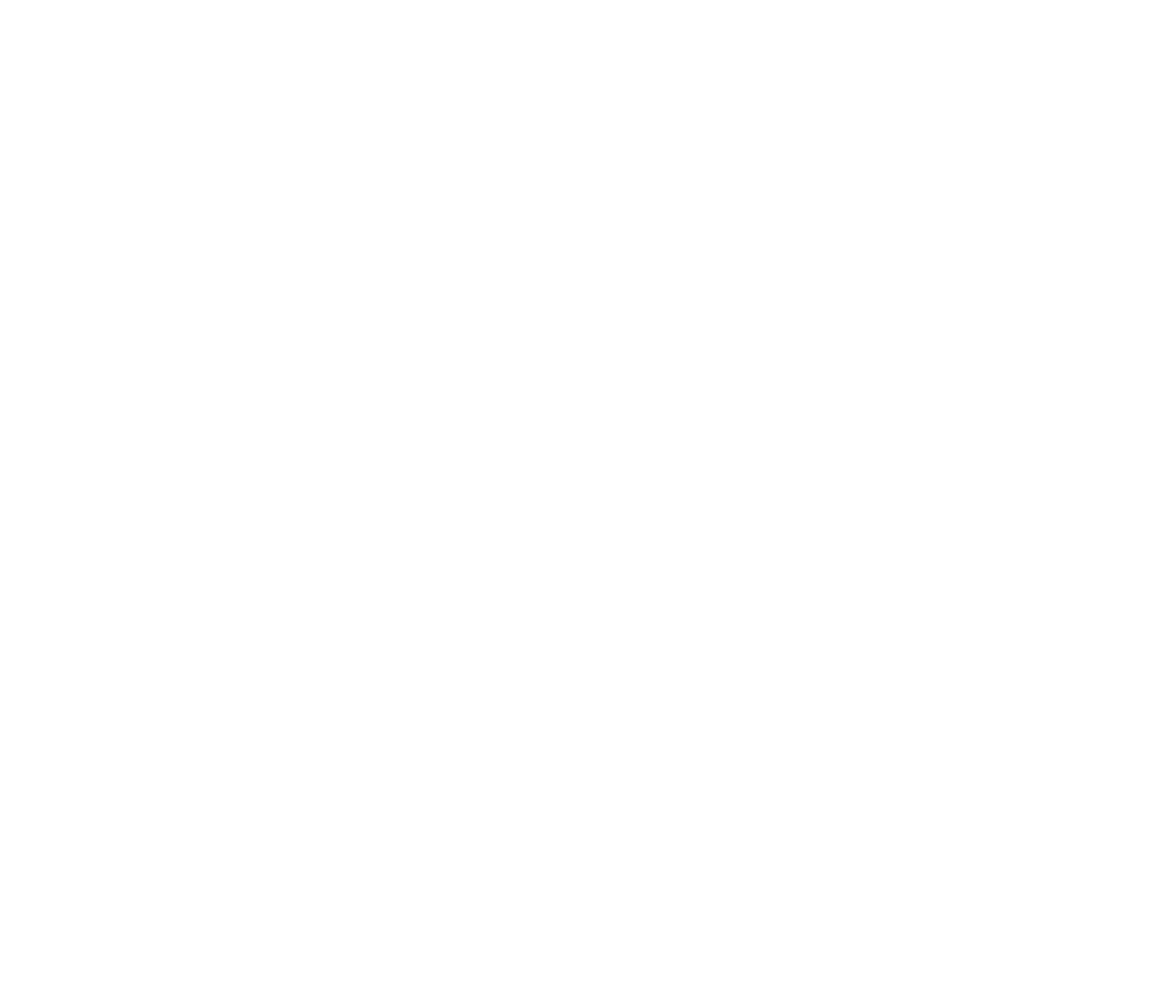
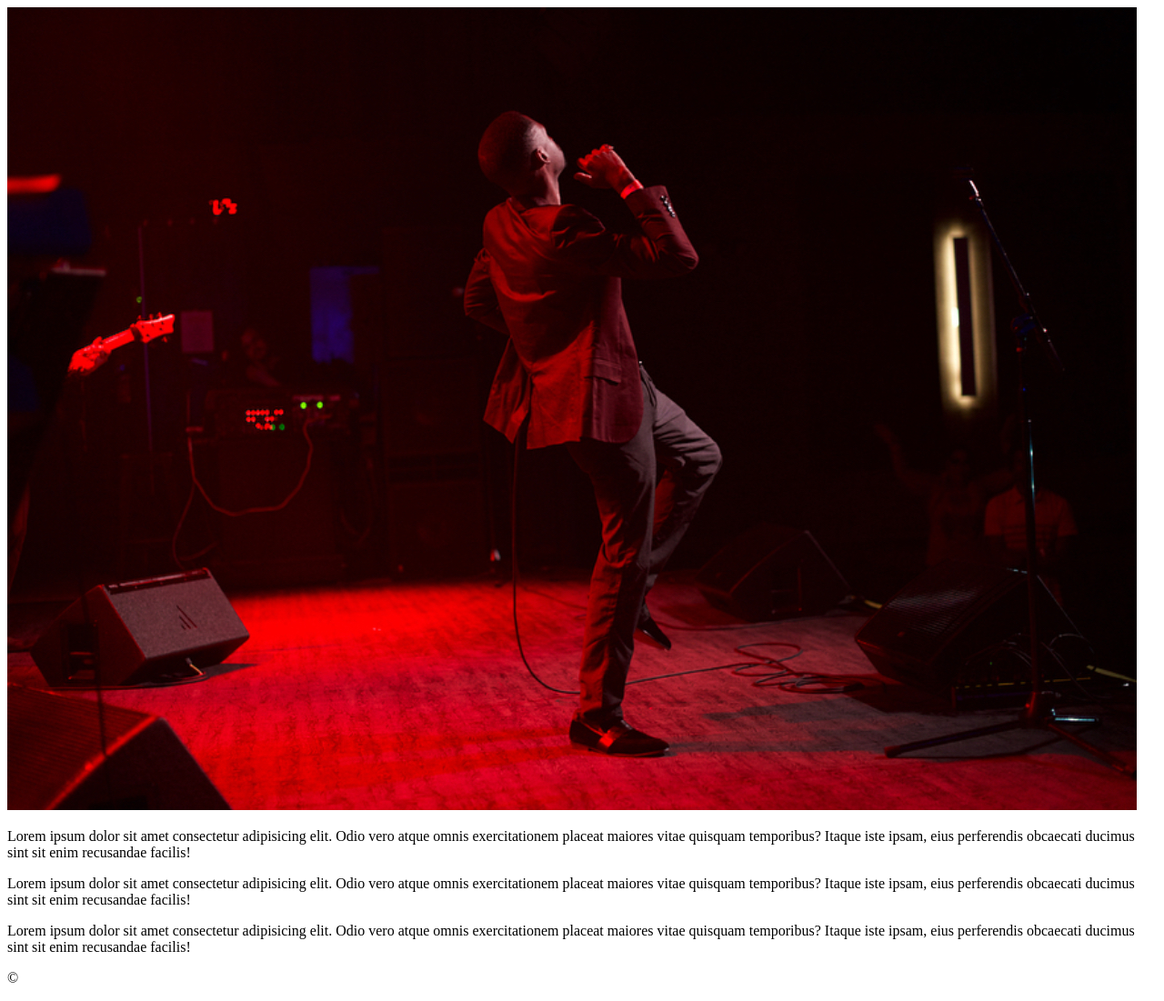
Before and after one commit to STL-LC101-Sept-22/js-assignment-4-html-me-something-mrjermarco, a website: page index.html in a window 1280 px wide. Shown: the whole page at 91% size. Before the commit the page ends 800 px from the top, so only its background shows below. Drawn offline with Linux system fonts and the light colour scheme.

Commit message:
Added basic requests for assignment  to HTML file

```diff
--- a/index.html
+++ b/index.html
@@ -1,8 +1,58 @@
 <!DOCTYPE html>
-<html>
+
+   <html lang = en-US>
+
+      <meta name="viewport" content="width=device-width, initial-scale=1.0">
+      <meta charset="UTF-8">
+
    <head>
-   </head>
-   <body>
-      <!-- Write your HTML in this file! -->
-   </body>
-</html>
+
+         <title> JerMarco's HTML </title>
+
+    </head>
+
+      <body>
+         <!-- Write your HTML in this file! -->
+
+         <main>
+
+            <header>
+               <img src = "assets/Photo Nov 07, 4 20 11 PM.jpg" alt = "Website Banner Image of JerMarco Britton">
+            </header>
+
+               <article>
+                  <p>
+                  Lorem ipsum dolor sit amet consectetur adipisicing elit.
+                  Odio vero atque omnis exercitationem placeat maiores vitae
+                  quisquam temporibus? Itaque iste ipsam, eius perferendis
+                  obcaecati ducimus sint sit enim recusandae facilis!
+                  </p>
+               </article>
+
+               <article>
+                  <p>
+                  Lorem ipsum dolor sit amet consectetur adipisicing elit.
+                  Odio vero atque omnis exercitationem placeat maiores vitae
+                  quisquam temporibus? Itaque iste ipsam, eius perferendis
+                  obcaecati ducimus sint sit enim recusandae facilis!
+                  </p>
+               </article>
+
+               <article>
+                  <p>
+                  Lorem ipsum dolor sit amet consectetur adipisicing elit.
+                  Odio vero atque omnis exercitationem placeat maiores vitae
+                  quisquam temporibus? Itaque iste ipsam, eius perferendis
+                  obcaecati ducimus sint sit enim recusandae facilis!
+                  </p>
+               </article>
+
+            </main>
+
+         <footer>
+            <p> &copy; </p>
+         </footer>
+
+      </body>
+
+   </html>
```
Also changed, not shown: assets/Photo Nov 07, 4 20 11 PM.jpg (added), 1 other file.
